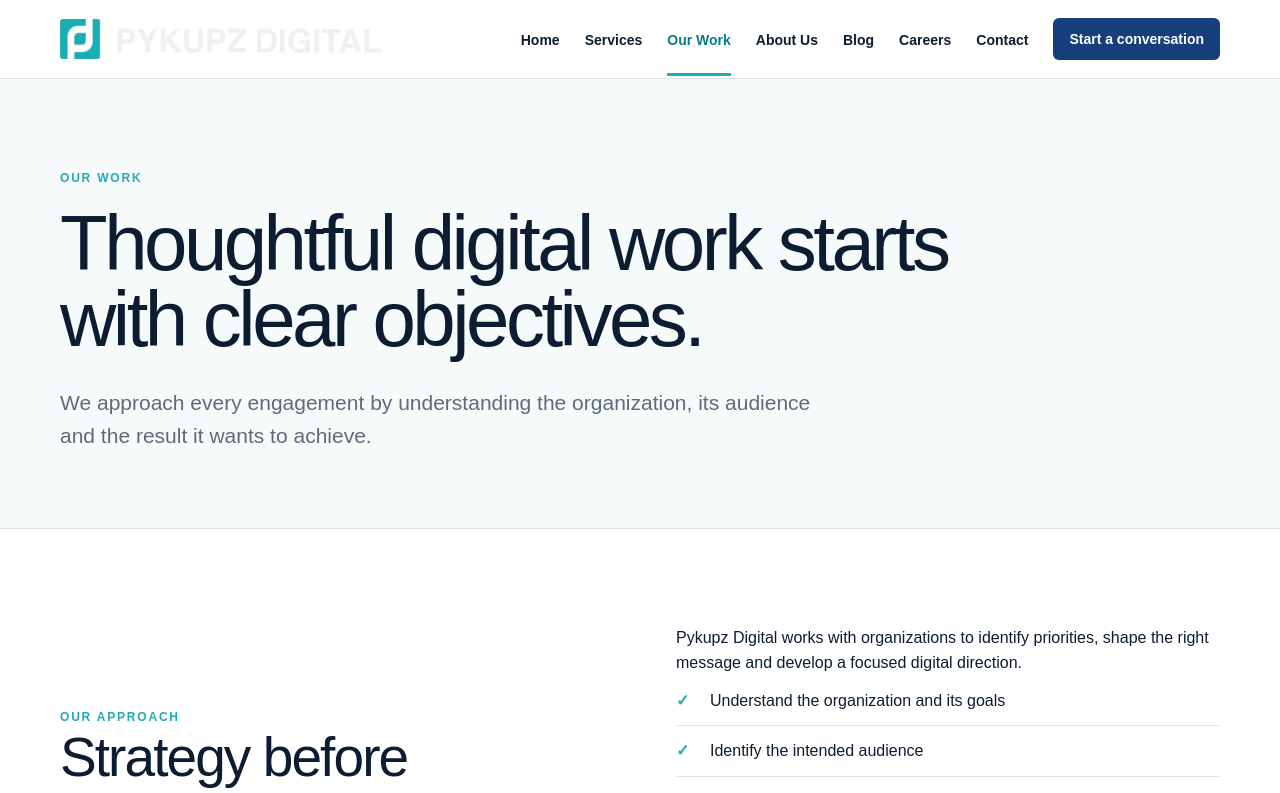
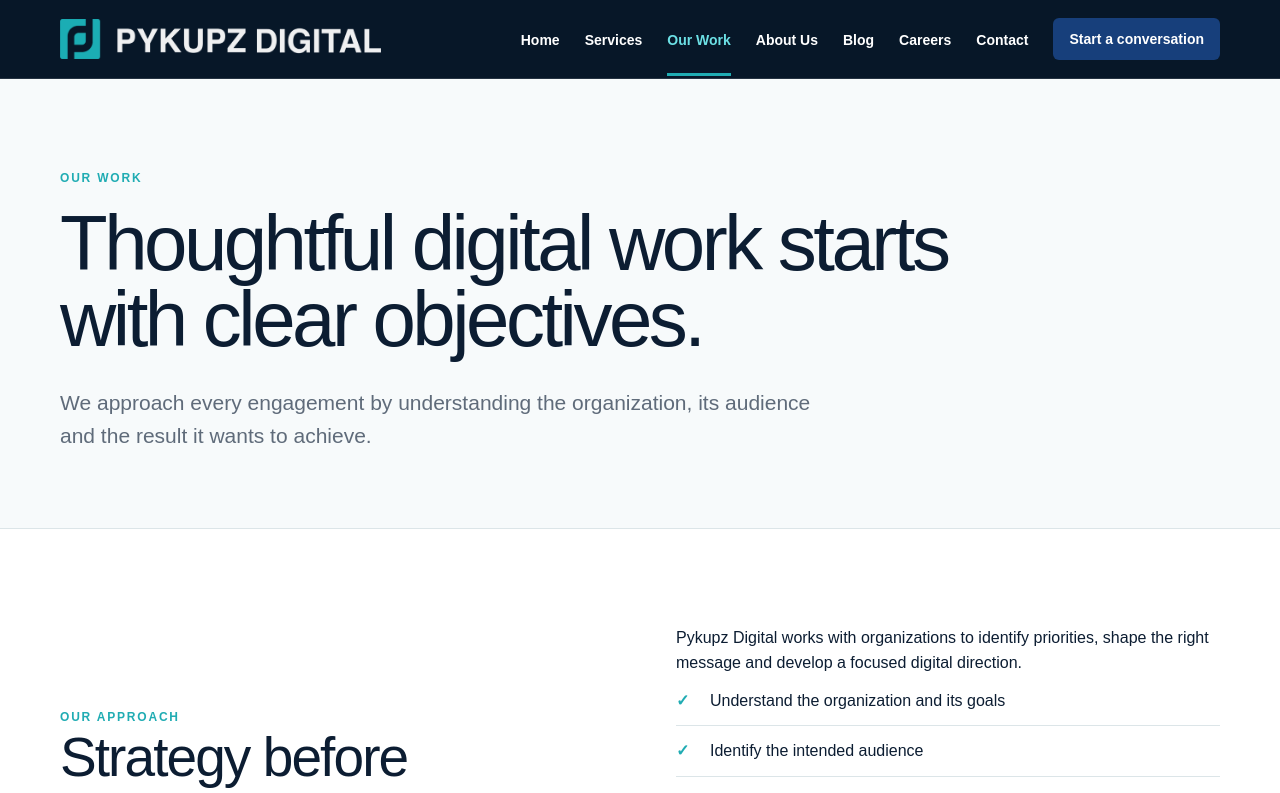
Before and after one commit to Leo-Varghese/pykupz-digital, a Next.js app: page /work in a window 1280 px wide. Shown: the top 793 px of the page. Built offline with nearby package versions, Linux system fonts and the light colour scheme.

Commit message:
Add dark header behind Pykupz logo

```diff
--- a/app/globals.css
+++ b/app/globals.css
@@ -22,3 +22,33 @@
     max-width: 210px;
   }
 }
+
+/* Dark header so the official white logo remains visible */
+.site-header {
+  background: #071728;
+  border-bottom: 1px solid rgba(255, 255, 255, 0.12);
+}
+
+.desktop-nav a:not(.button) {
+  color: #ffffff;
+}
+
+.desktop-nav a.active {
+  color: #6ce0e5;
+  border-color: #20acb3;
+}
+
+.menu-button span {
+  background: #ffffff;
+}
+
+@media (max-width: 900px) {
+  .mobile-menu {
+    background: #071728;
+  }
+
+  .mobile-menu a {
+    color: #ffffff;
+    border-bottom-color: rgba(255, 255, 255, 0.14);
+  }
+}
```
